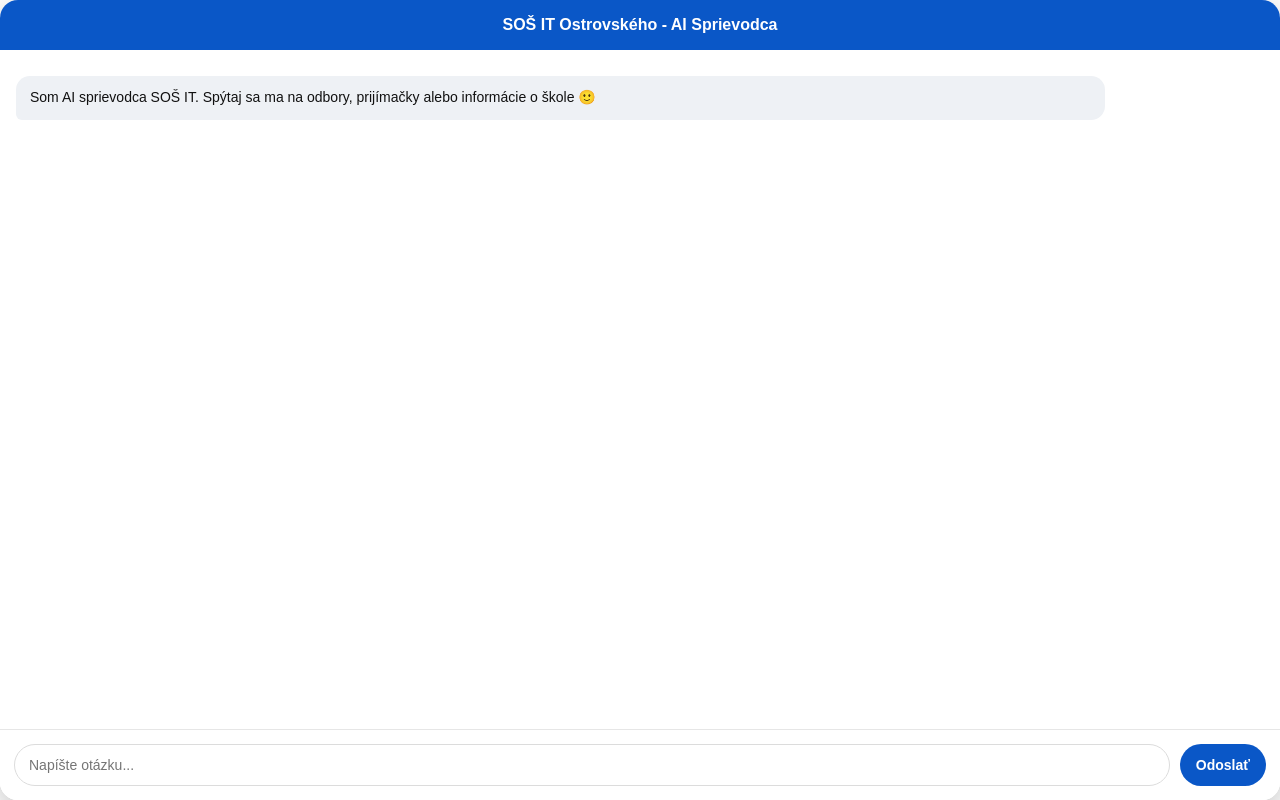
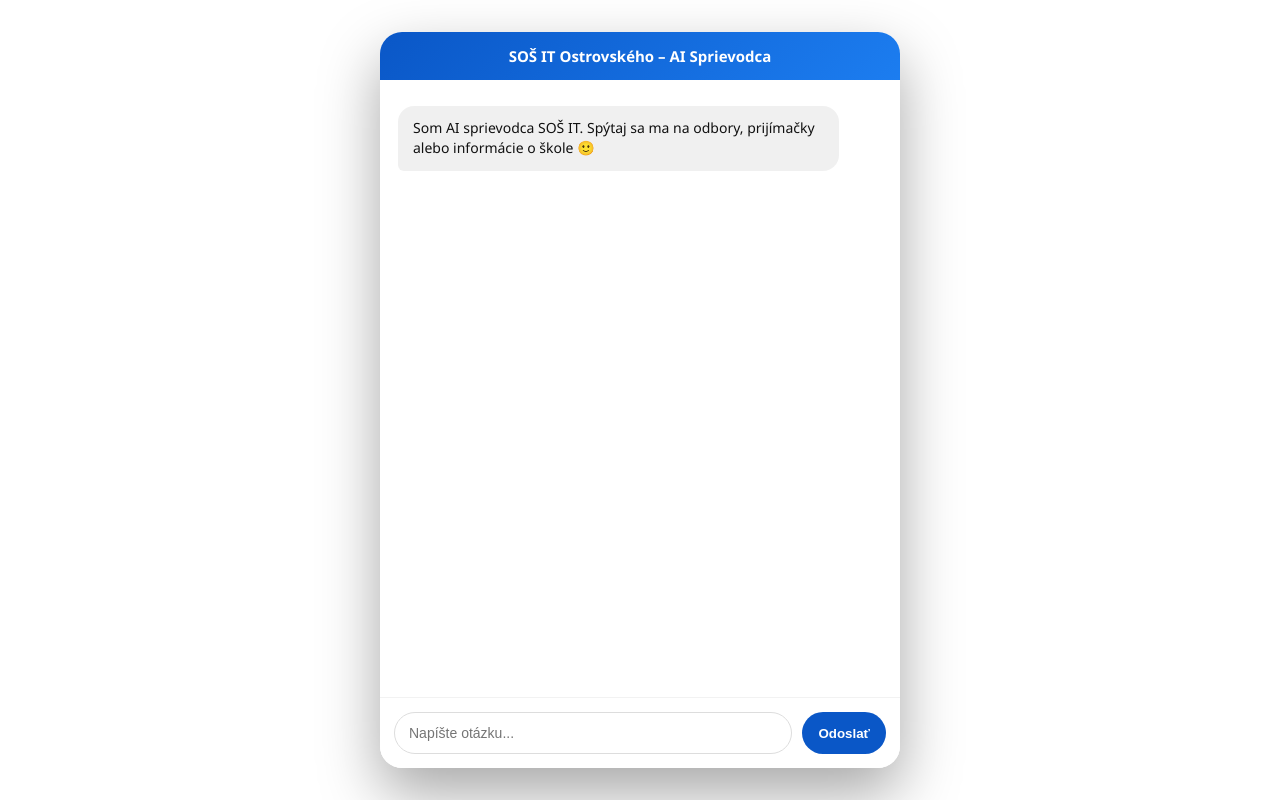
Before and after one commit to davidkogy-maker/sos-it-chat-bot, a Flask app: page / in a window 1280 px wide. Run offline with Flask 3, Linux system fonts and the light colour scheme.

Commit message:
Update index.html

```diff
--- a/templates/index.html
+++ b/templates/index.html
@@ -1,8 +1,8 @@
 <!DOCTYPE html>
 <html lang="sk">
 <head>
-  <meta charset="UTF-8" />
-  <meta name="viewport" content="width=device-width, initial-scale=1.0"/>
+<meta charset="UTF-8">
+<meta name="viewport" content="width=device-width, initial-scale=1.0">
 <title>SOŠ IT AI Chat</title>
 
 <style>
@@ -12,121 +12,148 @@
     height: 100%;
     background: transparent;
     overflow: hidden;
-      font-family: Arial, sans-serif;
+    font-family: 'Segoe UI', Arial, sans-serif;
 }
 
-    .chat-container {
-      width: 100%;
+/* Center panel in 3D frame */
+.wrapper {
     height: 100vh;
     display: flex;
-      flex-direction: column;
-      background: rgba(255, 255, 255, 0.96);
-      border-radius: 18px;
-      overflow: hidden;
-      box-shadow: 0 10px 35px rgba(0,0,0,0.25);
+    justify-content: center;
+    align-items: center;
 }
 
-    .header {
-      background: #0a57c7;
-      color: #fff;
-      padding: 16px;
-      text-align: center;
-      font-weight: 700;
-      font-size: 16px;
+/* Chat panel */
+.chat-container {
+    width: min(520px, 95%);
+    height: 92vh;
+    display: flex;
+    flex-direction: column;
+
+    background: rgba(255, 255, 255, 0.78);
+    backdrop-filter: blur(14px);
+    -webkit-backdrop-filter: blur(14px);
+
+    border-radius: 22px;
+    overflow: hidden;
+
+    box-shadow: 0 25px 60px rgba(0,0,0,0.35);
 }
 
+/* Header */
+.header {
+    background: linear-gradient(135deg, #0a57c7, #1c7df0);
+    color: white;
+    padding: 14px;
+    text-align: center;
+    font-weight: 600;
+    font-size: 15px;
+}
+
+/* Messages area */
 #messages {
     flex: 1;
     overflow-y: auto;
-      padding: 16px;
+    padding: 18px;
 }
 
+/* Message bubbles */
 .msg {
     max-width: 85%;
-      padding: 12px 14px;
-      margin: 10px 0;
-      border-radius: 14px;
-      line-height: 1.4;
-      word-wrap: break-word;
+    padding: 12px 15px;
+    margin: 8px 0;
+    border-radius: 16px;
+    line-height: 1.45;
     font-size: 14px;
+    animation: fadeIn 0.25s ease;
 }
 
 .msg.user {
     margin-left: auto;
     background: #0a57c7;
-      color: #fff;
+    color: white;
     border-bottom-right-radius: 6px;
 }
 
 .msg.bot {
     margin-right: auto;
-      background: #eef1f5;
+    background: rgba(240,240,240,0.95);
     color: #111;
     border-bottom-left-radius: 6px;
 }
 
+/* Input area */
 .input-row {
     display: flex;
     gap: 10px;
     padding: 14px;
-      border-top: 1px solid #e6e6e6;
-      background: #fff;
+    background: rgba(255,255,255,0.85);
+    border-top: 1px solid rgba(0,0,0,0.05);
 }
 
 #user-input {
     flex: 1;
     padding: 12px 14px;
-      border: 1px solid #dcdcdc;
-      border-radius: 22px;
+    border: 1px solid #ddd;
+    border-radius: 25px;
     outline: none;
     font-size: 14px;
 }
 
 button {
     background: #0a57c7;
-      color: #fff;
+    color: white;
     border: none;
     padding: 12px 16px;
-      border-radius: 22px;
+    border-radius: 25px;
     cursor: pointer;
     font-weight: 600;
-      font-size: 14px;
+}
+
+button:hover {
+    background: #084bb0;
 }
 
 button:disabled {
-      opacity: 0.7;
+    opacity: 0.6;
     cursor: not-allowed;
 }
 
-    .loading {
-      opacity: 0.85;
-      font-style: italic;
-    }
-
-    /* Scrollbar jemne decentná */
+/* Scrollbar */
 #messages::-webkit-scrollbar {
     width: 6px;
 }
-
 #messages::-webkit-scrollbar-thumb {
     background: rgba(0,0,0,0.2);
-      border-radius: 4px;
+    border-radius: 6px;
+}
+
+/* Animation */
+@keyframes fadeIn {
+    from { opacity: 0; transform: translateY(5px); }
+    to { opacity: 1; transform: translateY(0); }
 }
 </style>
 </head>
+
 <body>
 
+<div class="wrapper">
 <div class="chat-container">
+
     <div class="header">
-    SOŠ IT Ostrovského - AI Sprievodca
+        SOŠ IT Ostrovského – AI Sprievodca
     </div>
 
     <div id="messages"></div>
 
     <div class="input-row">
-    <input id="user-input" type="text" placeholder="Napíšte otázku..."
-      onkeydown="if(event.key==='Enter'){sendMessage();}" />
+        <input id="user-input" type="text"
+               placeholder="Napíšte otázku..."
+               onkeydown="if(event.key==='Enter'){sendMessage();}">
         <button id="send-btn" onclick="sendMessage()">Odoslať</button>
+    </div>
+
 </div>
 </div>
 
@@ -140,17 +167,17 @@
 
 function escapeHtml(str) {
     return str
-      .replaceAll("&", "&amp;")
-      .replaceAll("<", "&lt;")
-      .replaceAll(">", "&gt;")
-      .replaceAll('"', "&quot;")
-      .replaceAll("'", "&#039;");
+        .replaceAll("&","&amp;")
+        .replaceAll("<","&lt;")
+        .replaceAll(">","&gt;")
+        .replaceAll('"',"&quot;")
+        .replaceAll("'","&#039;");
 }
 
 function formatMessage(text) {
     let t = escapeHtml(text);
-    t = t.replace(/\*\*(.+?)\*\*/g, "<strong>$1</strong>");
-    t = t.replaceAll("\n", "<br>");
+    t = t.replace(/\*\*(.+?)\*\*/g,"<strong>$1</strong>");
+    t = t.replaceAll("\n","<br>");
     return t;
 }
 
@@ -167,39 +194,39 @@
     if (!text) return;
 
     appendMessage(text, "user");
-    history.push({ role: "user", text });
+    history.push({role:"user", text});
 
     inputEl.value = "";
     sendBtn.disabled = true;
 
-    const loadingDiv = document.createElement('div');
-    loadingDiv.className = 'msg bot loading';
-    loadingDiv.innerText = 'AI premýšľa...';
-    loadingDiv.id = 'temp-loading';
-    messagesEl.appendChild(loadingDiv);
+    const loading = document.createElement('div');
+    loading.className = "msg bot";
+    loading.innerText = "AI premýšľa...";
+    loading.id = "loading";
+    messagesEl.appendChild(loading);
     messagesEl.scrollTop = messagesEl.scrollHeight;
 
     try {
-      const response = await fetch('/chat', {
-        method: 'POST',
-        headers: { 'Content-Type': 'application/json' },
-        body: JSON.stringify({ message: text, history })
+        const response = await fetch("/chat", {
+            method: "POST",
+            headers: {"Content-Type":"application/json"},
+            body: JSON.stringify({message:text, history})
         });
 
-      document.getElementById('temp-loading')?.remove();
+        document.getElementById("loading")?.remove();
         const data = await response.json();
 
-      const botText = data.response || "Server nevrátil odpoveď.";
-      appendMessage(botText, "bot");
-      history.push({ role: "model", text: botText });
+        const botReply = data.response || "Momentálne je veľa ľudí naraz. Skús to prosím o chvíľu.";
+        appendMessage(botReply,"bot");
+        history.push({role:"model", text:botReply});
 
-    } catch (error) {
-      document.getElementById('temp-loading')?.remove();
-      appendMessage("Chyba pripojenia. Skús to prosím znova.", "bot");
-    } finally {
+    } catch (err) {
+        document.getElementById("loading")?.remove();
+        appendMessage("Momentálne je veľa ľudí naraz. Skús to prosím o chvíľu.","bot");
+    }
+
     sendBtn.disabled = false;
     inputEl.focus();
-    }
 }
 </script>
 
```
Lines whose indentation alone changed are shown as unchanged.
